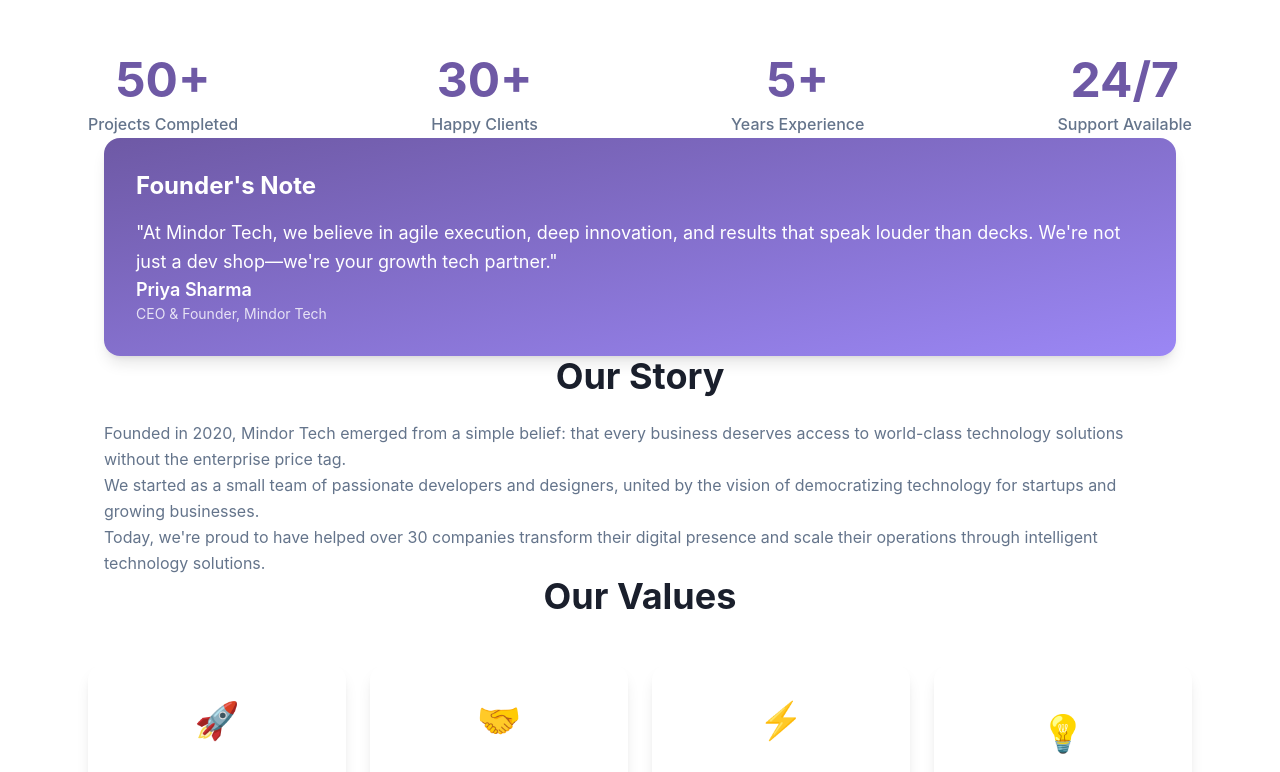
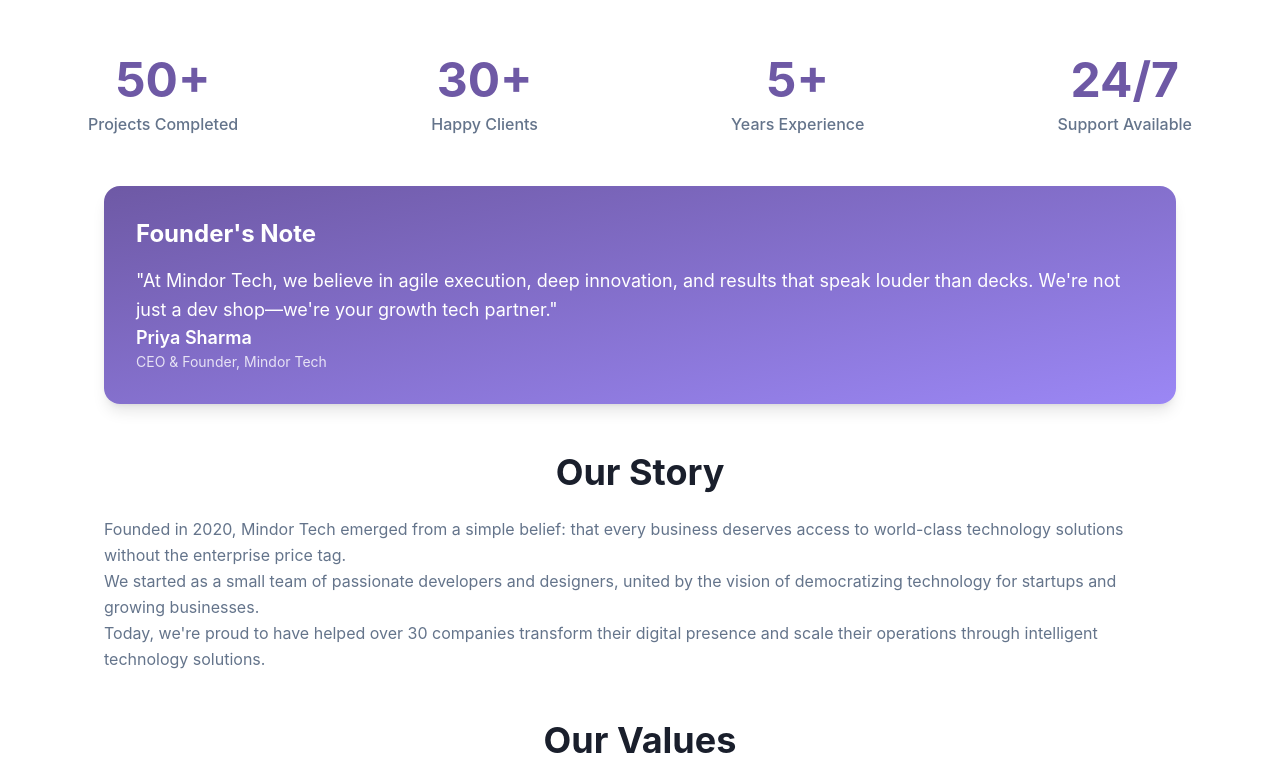
Before and after one commit to rastogi30/Mindor-tech, a Next.js app: page /about in a window 1280 px wide. Shown: the part 840-1612 px from the top of the page. Built offline with nearby package versions, Linux system fonts and the light colour scheme.

Commit message:
otimized using lazy loading

```diff
--- a/pages/about.tsx
+++ b/pages/about.tsx
@@ -2,7 +2,9 @@ import React from 'react';
 import { motion } from 'framer-motion';
 import Link from 'next/link';
 import Navbar from '../src/components/Navbar';
-import Footer from '../src/components/Footer';
+import dynamic from 'next/dynamic';
+
+const Footer = dynamic(() => import('../src/components/Footer'));
 
 interface TeamMember {
   name: string;
@@ -218,7 +220,7 @@ const AboutPage: React.FC = () => {
 
           {/* Founder's Note Section */}
           <motion.section className="px-4 sm:px-8 md:px-16 lg:px-24 mb-20" initial={{ opacity: 0, y: 30 }} animate={{ opacity: 1, y: 0 }} transition={{ duration: 0.6, delay: 0.3 }}>
-            <div className="flex flex-col lg:flex-row gap-32 lg:gap-x-32 lg:gap-y-0 ">
+            <div className="flex flex-col lg:flex-row gap-32 lg:gap-x-32 lg:gap-y-0 mt-12">
               {/* Founder's Note */}
               <div className="flex-1 relative order-1 lg:order-1">
                 <div className="bg-gradient-to-br from-primary to-primary-light rounded-2xl p-8 md:p-10 text-white shadow-lg">
@@ -233,7 +235,7 @@ const AboutPage: React.FC = () => {
                 </div>
               </div>
               {/* Our Story */}
-              <div className="flex-1 order-2 lg:order-2">
+              <div className="flex-1 order-2 lg:order-2 mt-12">
                 <h2 className="text-4xl md:text-4xl font-bold text-text-primary lg:text-left mb-6 text-center">
                   Our Story                 </h2>
                 <p className="text-base md:text-lg text-text-secondary leading-relaxed mb-5">
@@ -258,8 +260,8 @@ const AboutPage: React.FC = () => {
             animate={{ opacity: 1, y: 0 }}
             transition={{ duration: 0.6, delay: 0.4 }}
           >
-            <h2 className="text-4xl font-bold text-text-primary text-center mb-12">Our Values</h2>
-            <div className="grid grid-cols-1 sm:grid-cols-2 lg:grid-cols-4 gap-6 justify-items-center">
+            <h2 className="text-4xl font-bold text-text-primary text-center mt-12">Our Values</h2>
+            <div className="grid grid-cols-1 sm:grid-cols-2 lg:grid-cols-4 gap-6 justify-items-center mt-12">
               {values.map((value, index) => (
                 <motion.div
                   key={index}
--- a/pages/careers.tsx
+++ b/pages/careers.tsx
@@ -2,7 +2,9 @@ import React from 'react';
 import { motion } from 'framer-motion';
 import Link from 'next/link';
 import Navbar from '../src/components/Navbar';
-import Footer from '../src/components/Footer';
+import dynamic from 'next/dynamic';
+
+const Footer = dynamic(() => import('../src/components/Footer'));
 
 interface JobPosition {
   title: string;
```
